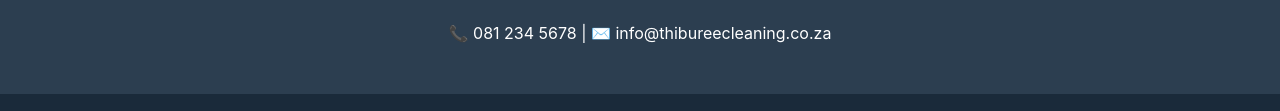
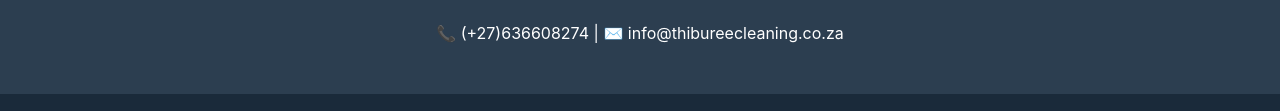
Before and after one commit to mmbobo42-creator/thiburee-website, a plain HTML site: page index.html in a window 1280 px wide. Shown: the part 1390-1501 px from the top of the page. Drawn offline with Linux system fonts and the light colour scheme.

Commit message:
index.html

```diff
--- a/index.html
+++ b/index.html
@@ -220,7 +220,7 @@
             <li>✓ B-BBEE Compliant</li>
             <li>✓ NCCA Registered</li>
         </ul>
-        <p style="margin-top: 1.5rem;">📞 081 234 5678 | ✉️ info@thibureecleaning.co.za</p>
+        <p style="margin-top: 1.5rem;">📞 (+27)636608274 | ✉️ info@thibureecleaning.co.za</p>
     </section>
 
     <footer>
```
